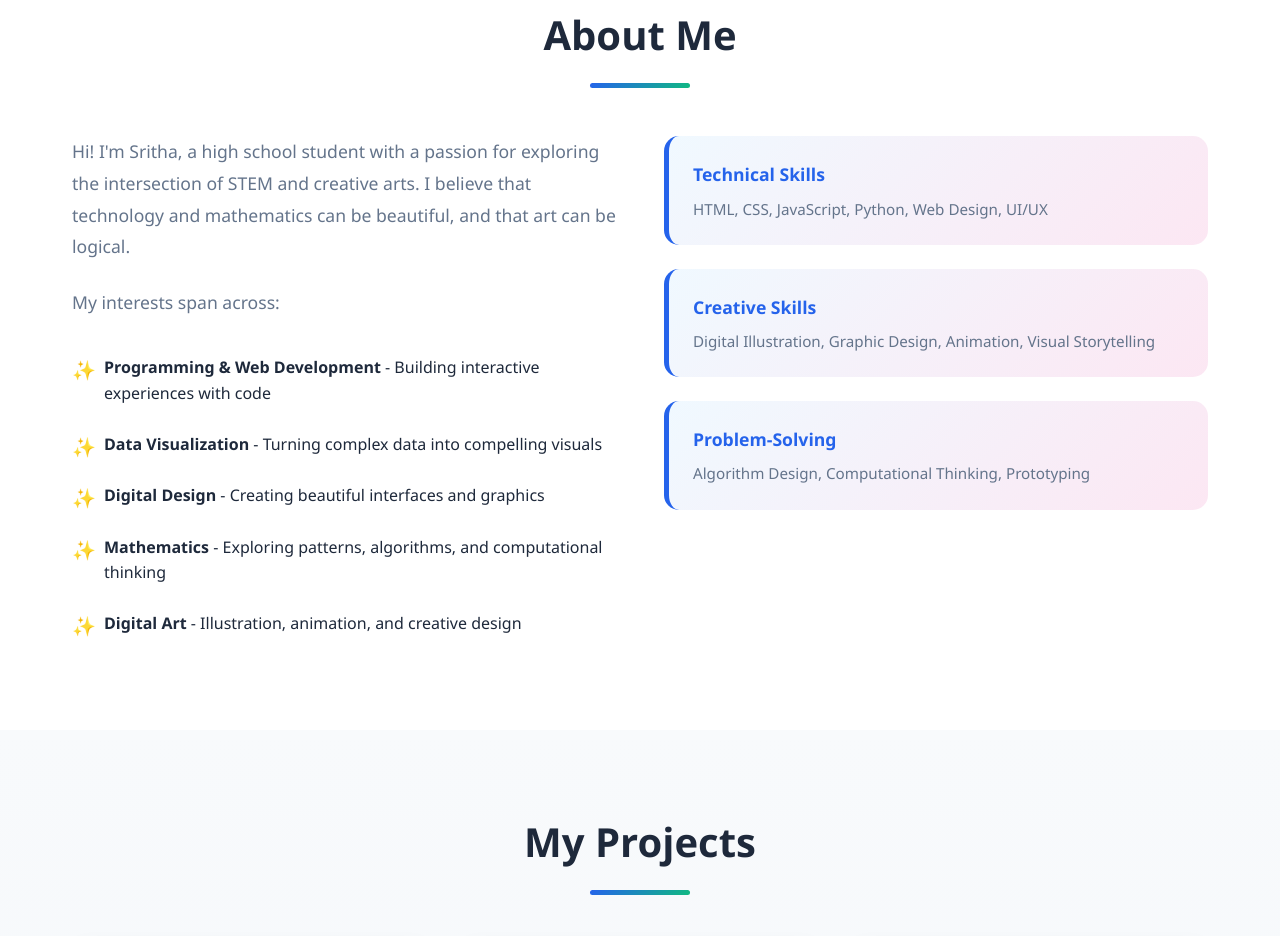
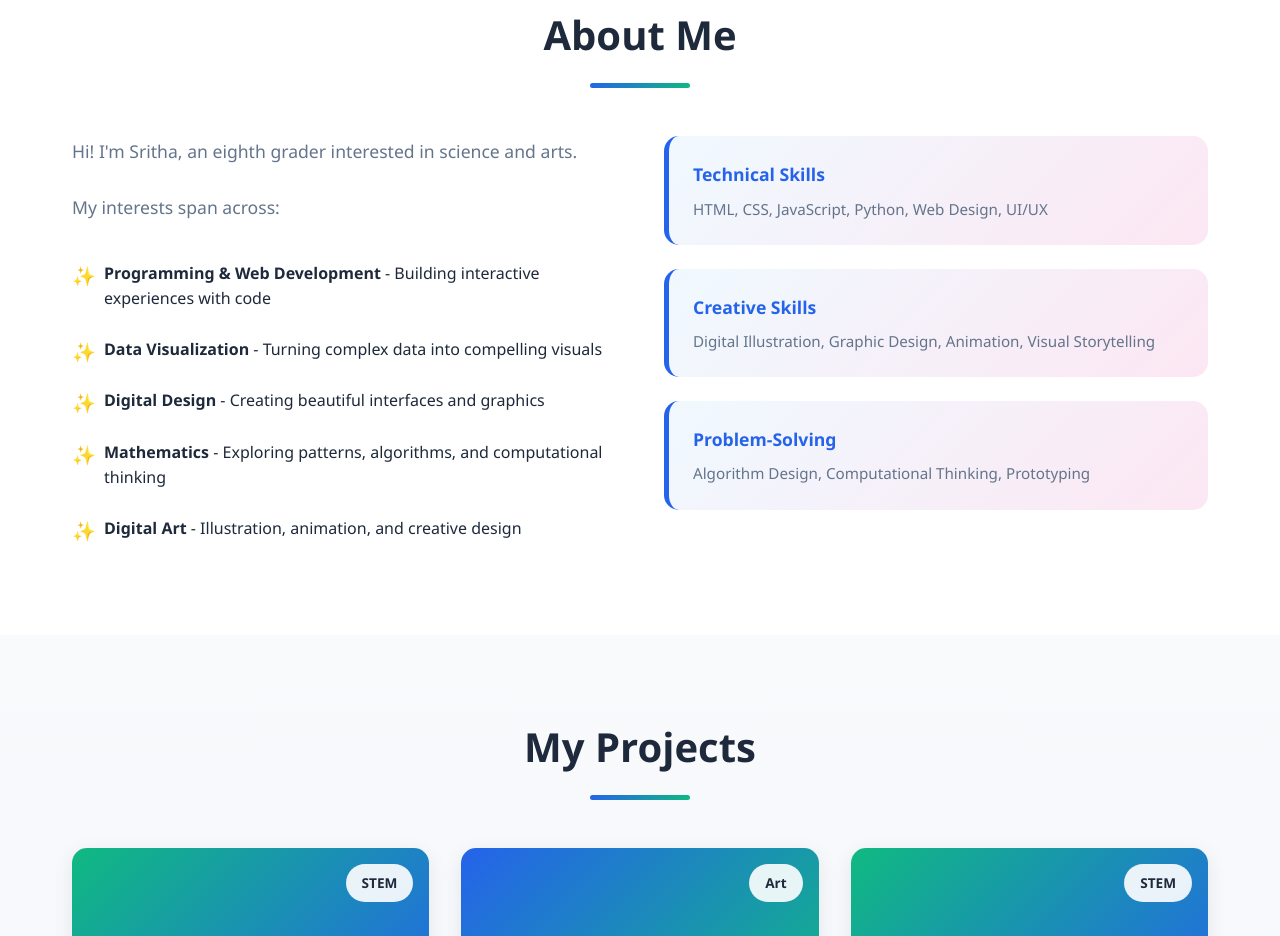
Before and after one commit to srithanadella/srithanadella.github.io, a plain HTML site: page index.html in a window 1280 px wide. Shown: the part 787-1723 px from the top of the page. Drawn offline with Linux system fonts and the light colour scheme.

Commit message:
Update About: eighth grader interested in science and arts

```diff
--- a/index.html
+++ b/index.html
@@ -48,7 +48,7 @@
             <h2 class="section-title">About Me</h2>
             <div class="about-content">
                 <div class="about-text">
-                    <p>Hi! I'm Sritha, a high school student with a passion for exploring the intersection of STEM and creative arts. I believe that technology and mathematics can be beautiful, and that art can be logical.</p>
+                    <p>Hi! I'm Sritha, an eighth grader interested in science and arts.</p>
                     <p>My interests span across:</p>
                     <ul class="interests-list">
                         <li><strong>Programming & Web Development</strong> - Building interactive experiences with code</li>
```
